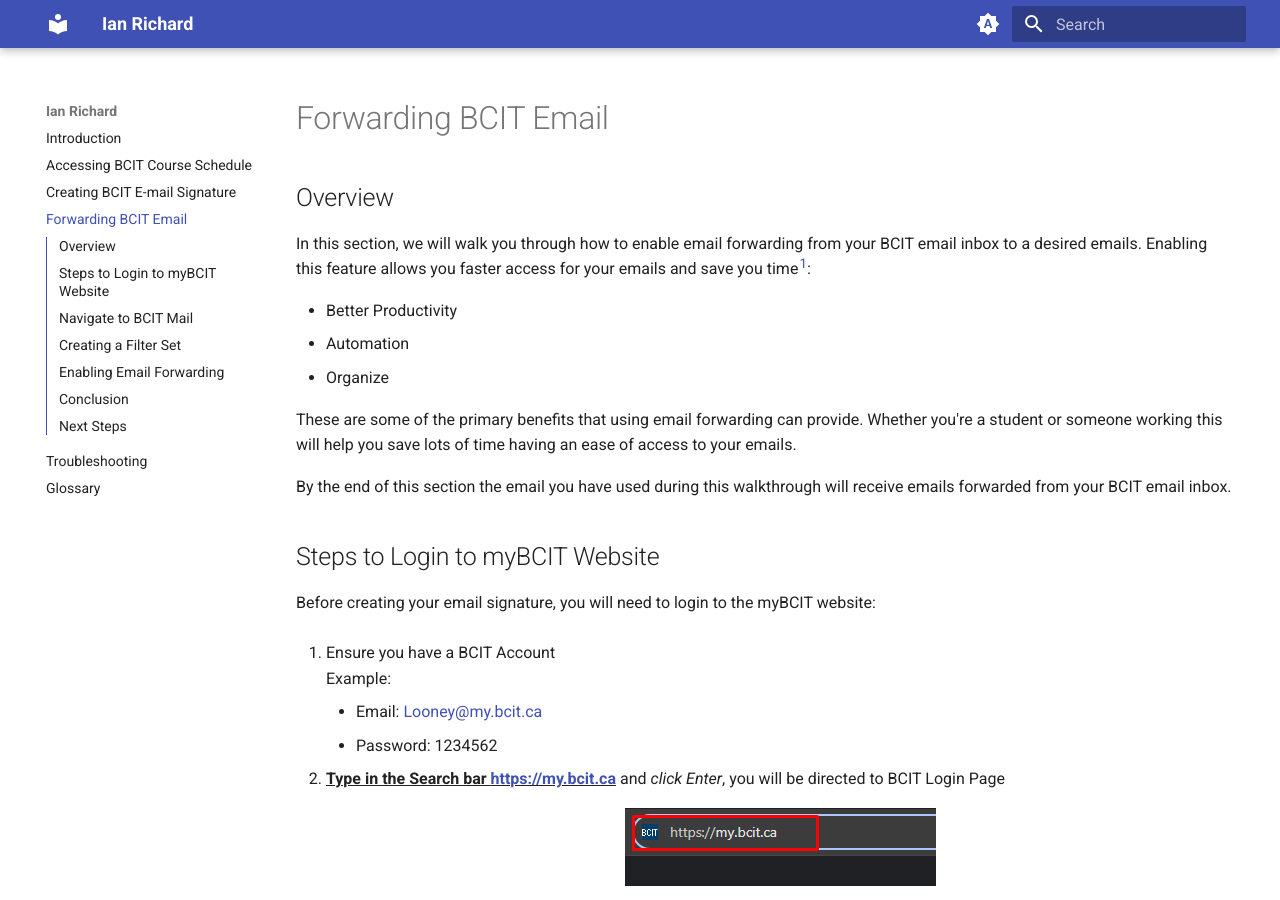
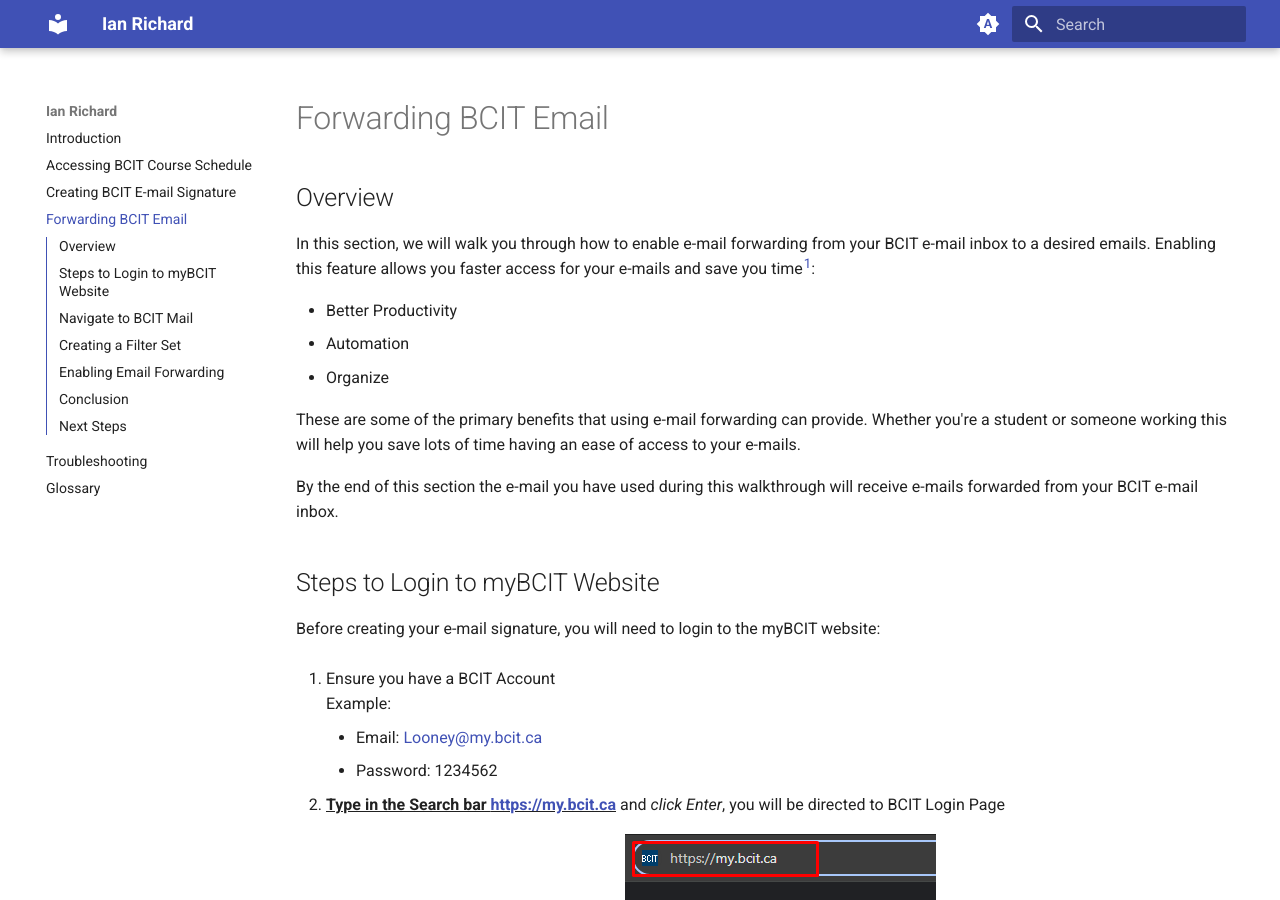
Before and after one commit to beingaturtle/beingaturtle.github.io, an MkDocs documentation site: the page built from docs/task3.md, in a window 1280 px wide and 900 px high. Built offline with MkDocs 1.6.1 and Material for MkDocs 9.7.7, drawn with Linux system fonts in a browser that asks for light colours; some of the changed text lies outside the part shown.

Commit message:
Refactor email to e-mail

```diff
--- a/docs/task3.md
+++ b/docs/task3.md
@@ -2,19 +2,20 @@
 
 ## Overview
 
-In this section, we will walk you through how to enable email forwarding from your BCIT email inbox to a desired emails.
-Enabling this feature allows you faster access for your emails and save you time<sup>[1](#fn1)</sup>:
+In this section, we will walk you through how to enable e-mail forwarding from your BCIT e-mail inbox to a desired emails.
+Enabling this feature allows you faster access for your e-mails and save you time<sup>[1](#fn1)</sup>:
 
 - Better Productivity
 - Automation
 - Organize
 
-These are some of the primary benefits that using email forwarding can provide. Whether you're a student or someone working this will help you save lots of time having an ease of access to your emails.
+These are some of the primary benefits that using e-mail forwarding can provide. Whether you're a student or someone working this will help you save lots of time having an ease of access to your e-mails.
 
-By the end of this section the email you have used during this walkthrough will receive emails forwarded from your BCIT email inbox.
+By the end of this section the e-mail you have used during this walkthrough will receive e-mails forwarded from your BCIT e-mail inbox.
 
 ## Steps to Login to myBCIT Website
-Before creating your email signature, you will need to login to the myBCIT website:
+
+Before creating your e-mail signature, you will need to login to the myBCIT website:
 
 1. Ensure you have a BCIT Account <br>
     Example:
@@ -45,6 +46,7 @@
         Repeatedly signing in with wrong credentials can cause the BCIT Website to block your devices from logging in
 
 ## Navigate to BCIT Mail
+
 1. **Click on “My Mail”** at the top-right corner
 
     <figure markdown = "span"> ![Image title](./assets/task3/T3_S6.png){ loading=lazy } </figure>
@@ -53,10 +55,10 @@
         You will be directed to your BCIT Mail Inbox Page in a new tab
 
 ## Creating a Filter Set
+
 1. **Click** “Settings”, found on the upper right of the website
 
     <figure markdown = "span"> ![Image title](./assets/task3/T3_S7.png){ loading=lazy } </figure>
-
 
 2. **Click** on “Filter”, found on the left side of the page
 
@@ -77,13 +79,14 @@
 
     !!! Note
     - This will create a filter set named Forwarding under filter sets
-    - which allows you to group the different filters you want for your emails
+    - which allows you to group the different filters you want for your e-mails
 
 5. Find and **click the newly created filter set name "Forwarding"** under the "Filter Sets"
 
     <figure markdown = "span"> ![Image title](./assets/task3/T3_S11.png){ loading=lazy } </figure>
 
 ## Enabling Email Forwarding
+
 1. **Click on the +** under "filters"
 
     <figure markdown = "span"> ![Image title](./assets/task3/T3_S12.png){ loading=lazy } </figure>
@@ -99,7 +102,7 @@
 
     <figure markdown = "span"> ![Image title](./assets/task3/T3_S14.png){ loading=lazy } </figure>
 
-4. <u>**Type the email address**</u> that you want to forward your incoming BCIT Emails to
+4. <u>**Type the e-mail address**</u> that you want to forward your incoming BCIT Emails to
 
     <figure markdown = "span"> ![Image title](./assets/task3/T3_S15.png){ loading=lazy } </figure>
 
@@ -115,7 +118,7 @@
 
 By the end of this section, you will have learned the following:
 <ul>
-    <li id="staremoji"> ⭐&nbsp How to forward emails receive in your BCIT inbox to a different email</li>
+    <li id="staremoji"> ⭐&nbsp How to forward emails receive in your BCIT inbox to a different e-mail</li>
     <li id="staremoji"> ⭐&nbsp How to create filter sets and join different filters together</li>
 </ul>
 
```
